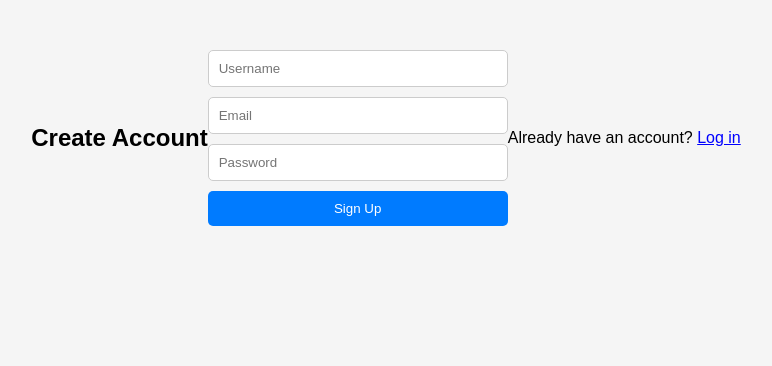
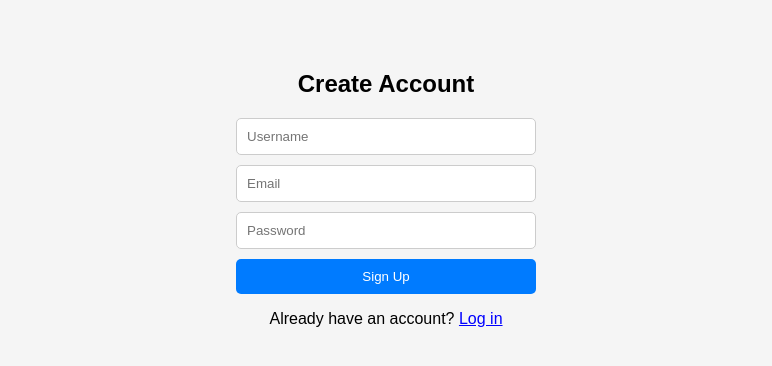
Before and after one commit to gusjavi/CST-438_P2, a React (Create React App) app in the folder Project2/frontend/: page /signup in a window 1280 px wide. Shown: the top 366 px of the page, without its empty margins (254-1026 px from the left). Built offline with nearby package versions, Linux system fonts and the light colour scheme.

Commit message:
fixed styles , talked to group , going to change most pages

```diff
--- a/Project2/frontend/src/App.js
+++ b/Project2/frontend/src/App.js
@@ -3,9 +3,9 @@ import { Routes, Route } from "react-router-dom";
 import Home from "./Home";
 import LoginPage from "./Login";
 import SignupPage from "./Signup";
-import LandingPg from "./LandingPg";  // Capitalized
-import TierListPg from "./TierListPg";  // Capitalized
-import EditPg from "./EditPg";  // Capitalized
+import LandingPg from "./LandingPg";
+import TierListPg from "./TierListPg";
+import EditPg from "./EditPg";
 
 function App() {
     return (
--- a/Project2/frontend/src/Home.js
+++ b/Project2/frontend/src/Home.js
@@ -6,7 +6,7 @@ function Home() {
   const navigate = useNavigate();
 
   return (
-    <div className="container">
+    <div className="container1">
       <h1>Welcome to the App</h1>
       <button onClick={() => navigate("/login")} className="btn">
         Go to Login
--- a/Project2/frontend/src/Login.js
+++ b/Project2/frontend/src/Login.js
@@ -21,7 +21,7 @@ function LoginPage() {
   }
 
   return (
-    <div className="container">
+    <div className="container1">
       <h2>Log in</h2>
       <form onSubmit={handleSubmit} className="form">
         <input type="text" name="username" placeholder="Username or Email" value={formData.username} onChange={handleChange} required className="input" />
--- a/Project2/frontend/src/Signup.js
+++ b/Project2/frontend/src/Signup.js
@@ -17,7 +17,7 @@ function SignupPage() {
   }
 
   return (
-    <div className="container">
+    <div className="container1">
       <h2>Create Account</h2>
       <form onSubmit={handleSubmit} className="form">
         <input type="text" name="username" placeholder="Username" value={formData.username} onChange={handleChange} required className="input" />
--- a/Project2/frontend/src/styles.css
+++ b/Project2/frontend/src/styles.css
@@ -4,7 +4,7 @@ body {
     text-align: center;
   }
 
-  .container {
+  .container1 {
     display: flex;
     flex-direction: column;
     align-items: center;
```
